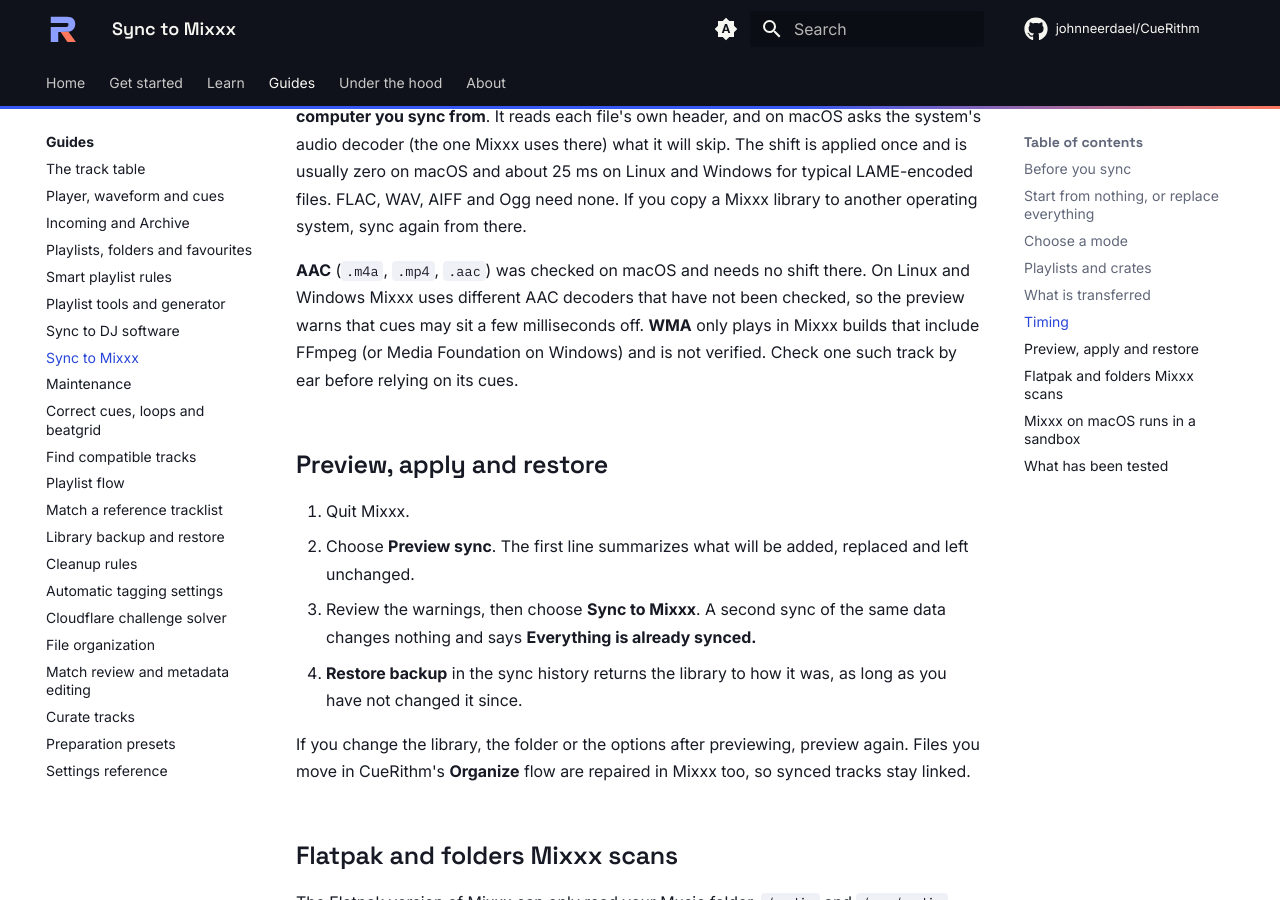
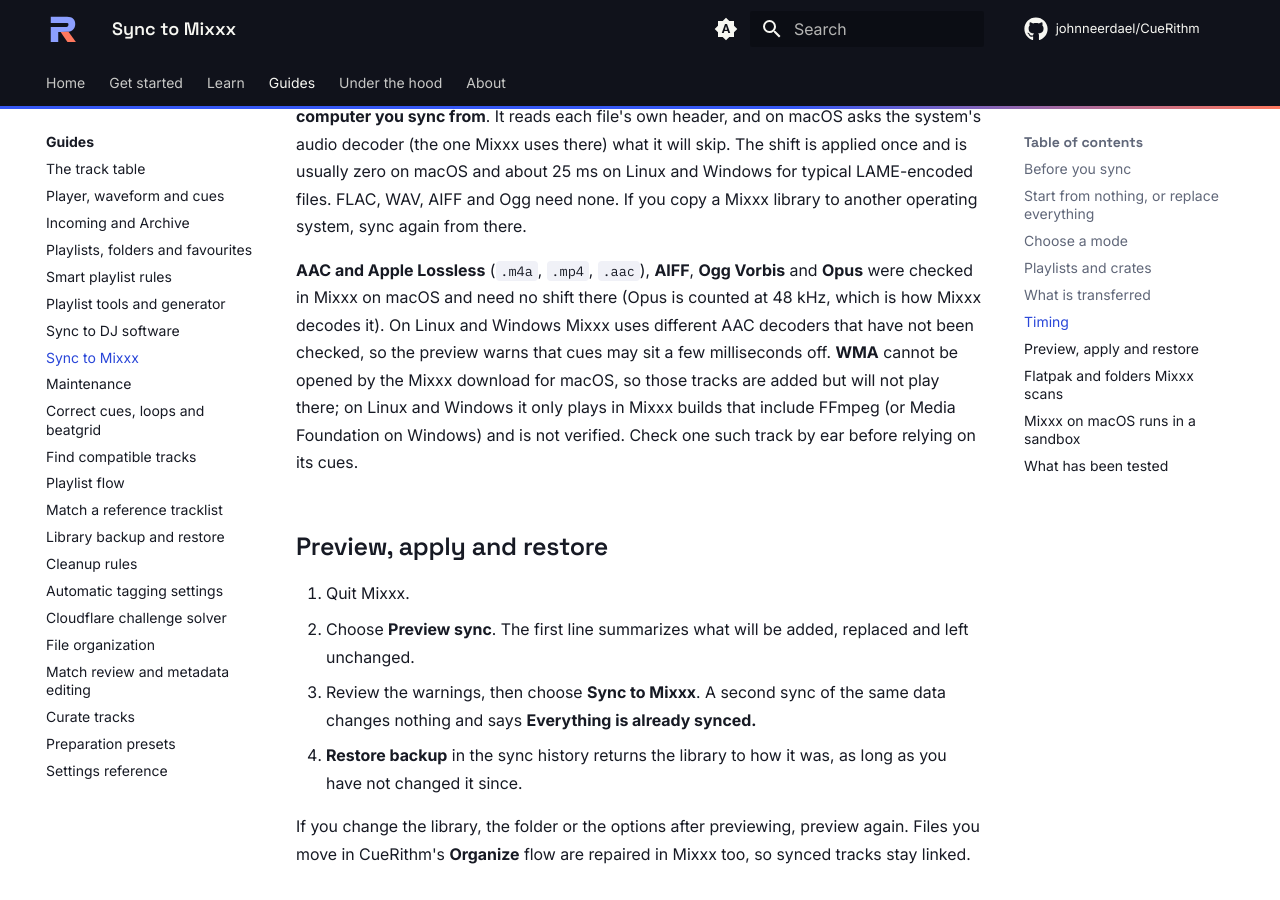
Before and after one commit to johnneerdael/CueRithm, an MkDocs documentation site: the page built from docs/user-guide/guides/sync-mixxx.md, in a window 1280 px wide and 900 px high, scrolled down 4198 px. Built offline with MkDocs 1.6.1 and Material for MkDocs 9.7.7, drawn with Linux system fonts in a browser that asks for light colours; comment, search, counter and statistics services are not loaded.

Commit message:
docs(mixxx): format timing measured in Mixxx, WMA on macOS
Co-Authored-By: Claude Sonnet 5.5 <noreply@anthropic.com>

```diff
--- a/docs/user-guide/guides/sync-mixxx.md
+++ b/docs/user-guide/guides/sync-mixxx.md
@@ -131,11 +131,14 @@ is applied once and is usually zero on macOS and about 25 ms on Linux and Window
 typical LAME-encoded files. FLAC, WAV, AIFF and Ogg need none. If you copy a Mixxx
 library to another operating system, sync again from there.
 
-**AAC** (`.m4a`, `.mp4`, `.aac`) was checked on macOS and needs no shift there. On
-Linux and Windows Mixxx uses different AAC decoders that have not been checked, so the
-preview warns that cues may sit a few milliseconds off. **WMA** only plays in Mixxx
-builds that include FFmpeg (or Media Foundation on Windows) and is not verified. Check
-one such track by ear before relying on its cues.
+**AAC and Apple Lossless** (`.m4a`, `.mp4`, `.aac`), **AIFF**, **Ogg Vorbis** and **Opus**
+were checked in Mixxx on macOS and need no shift there (Opus is counted at 48 kHz, which
+is how Mixxx decodes it). On Linux and Windows Mixxx uses different AAC decoders that
+have not been checked, so the preview warns that cues may sit a few milliseconds off.
+**WMA** cannot be opened by the Mixxx download for macOS, so those tracks are added but
+will not play there; on Linux and Windows it only plays in Mixxx builds that include
+FFmpeg (or Media Foundation on Windows) and is not verified. Check one such track by ear
+before relying on its cues.
 
 ## Preview, apply and restore
 
```
Also changed, not shown: docs/release-readiness.md (+1 -1 lines), docs/research/mixxx-sync-contract.md (+24 -5 lines).
